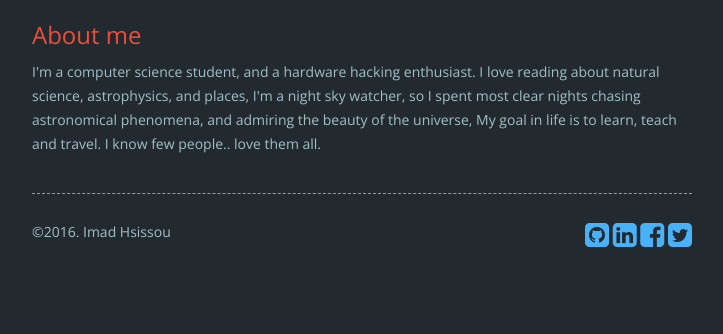
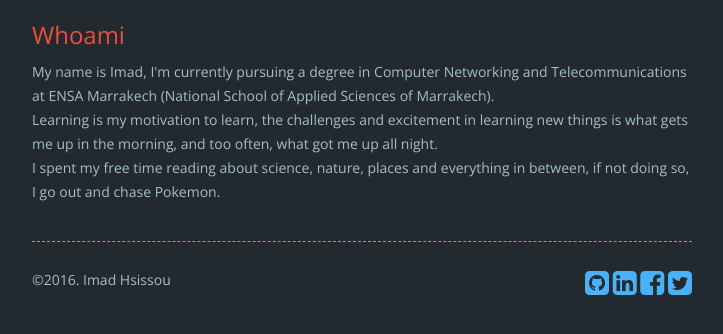
Before and after one commit to imadhsissou/imadhsissou.github.io, a Jekyll site: the page built from about.html, in a window 1280 px wide, cut to the strip 401-735 px from the top of the page. Shown: the whole strip, without its empty margins (278-1001 px from the left). Built offline with Jekyll 4.4.1, drawn with Linux system fonts in a browser that asks for light colours; nearby versions of some CDN libraries; comment, search, counter and statistics services are not loaded.

Commit message:
Update about.html

```diff
--- a/about.html
+++ b/about.html
@@ -7,14 +7,13 @@ layout: default
 <div class="resume row">
   <div class="col-md-12">
     <div id="about_me">
-      <h2>About me</h2>
-      <p>I'm a computer science student, and a hardware hacking enthusiast.
+      <h2>Whoami</h2>
+      <p>
+      My name is Imad, I'm currently pursuing a degree in Computer Networking and Telecommunications at ENSA Marrakech (National School of Applied Sciences of Marrakech).<br>
+      Learning is my motivation to learn, the challenges and excitement in learning new things is what gets me up in the morning, and too often, what got me up all night.<br>
 
-I love reading about natural science, astrophysics, and places, I'm a night sky watcher, so I spent most clear nights chasing astronomical phenomena, and admiring the beauty of the universe,
-
-My goal in life is to learn, teach and travel.
-
-I know few people.. love them all.</p>
+      I spent my free time reading about science, nature, places and everything in between, if not doing so, I go out and chase Pokemon.
+      </p>
     </div>
   </div>
 </div>
```
